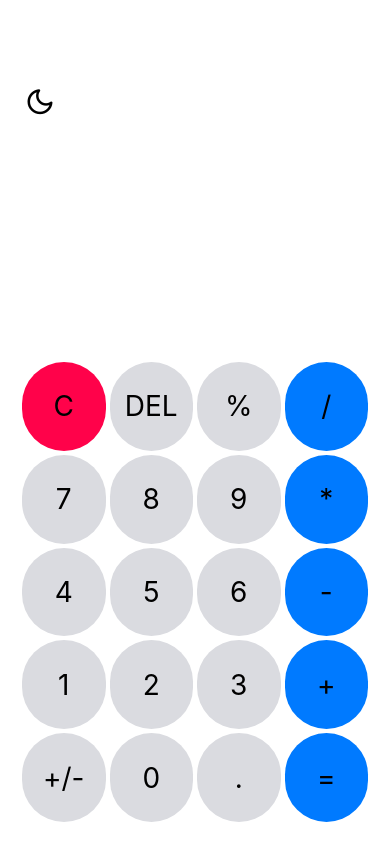
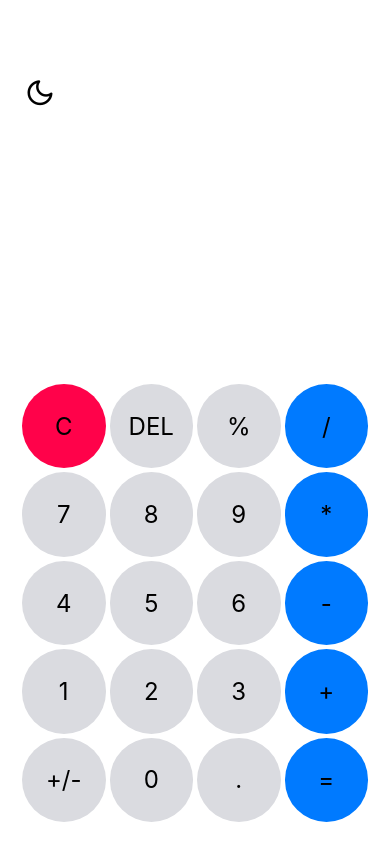
Before and after one commit to AD757/Calculator-ReactNative, a React Native app: screen / in a window 390 px wide. Built offline with nearby package versions, Linux system fonts and the light colour scheme.

Commit message:
Update App.js
minor fix to font-size and position of theme button

```diff
--- a/App.js
+++ b/App.js
@@ -29,7 +29,7 @@ export default function App() {
         justifyContent: "flex-end",
         alignSelf: "flex-start",
         marginLeft: 15,
-        bottom: '60%',
+        bottom: '65%',
       },
 
       theme: {
@@ -48,14 +48,14 @@ export default function App() {
 
       textHistory: {
         color: darkMode ? "#000" : "#FFF",
-        fontSize: 20,
+        fontSize: 26,
         paddingRight: 15,
         alignSelf: "flex-end",
       },
 
       textResult: {
         color: darkMode ? "#000" : "#FFF",
-        fontSize: 26,
+        fontSize: 36,
         paddingRight: 15,
         alignSelf: "flex-end",
 
@@ -72,7 +72,7 @@ export default function App() {
 
       operators: {
         flex: 1,
-        minHeight: Dimensions.get('window').height/9.5,
+        minHeight: Dimensions.get('window').height/10,
         minWidth: Dimensions.get('window').width/5,
         alignItems: "center",
         justifyContent: "center",
@@ -82,7 +82,7 @@ export default function App() {
 
       operatorsText: {
         color: darkMode ?  "#000" : "#FFF",
-        fontSize: 28,
+        fontSize: 24,
       }
     });
 
@@ -178,6 +178,7 @@ export default function App() {
             name={darkMode === true ? "moon" : "sun"}
             size={30}
           />
+
         </TouchableOpacity>
 
         <View style={styles.textContainer}>
```
